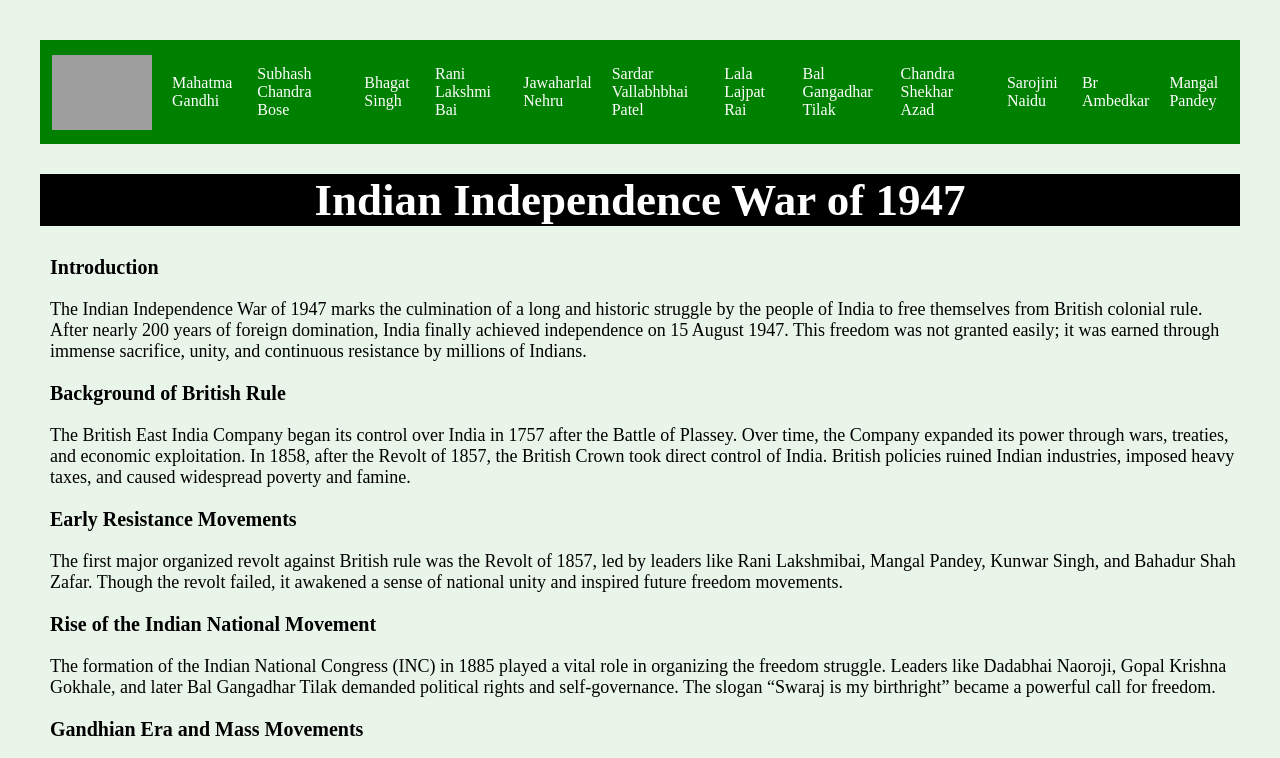
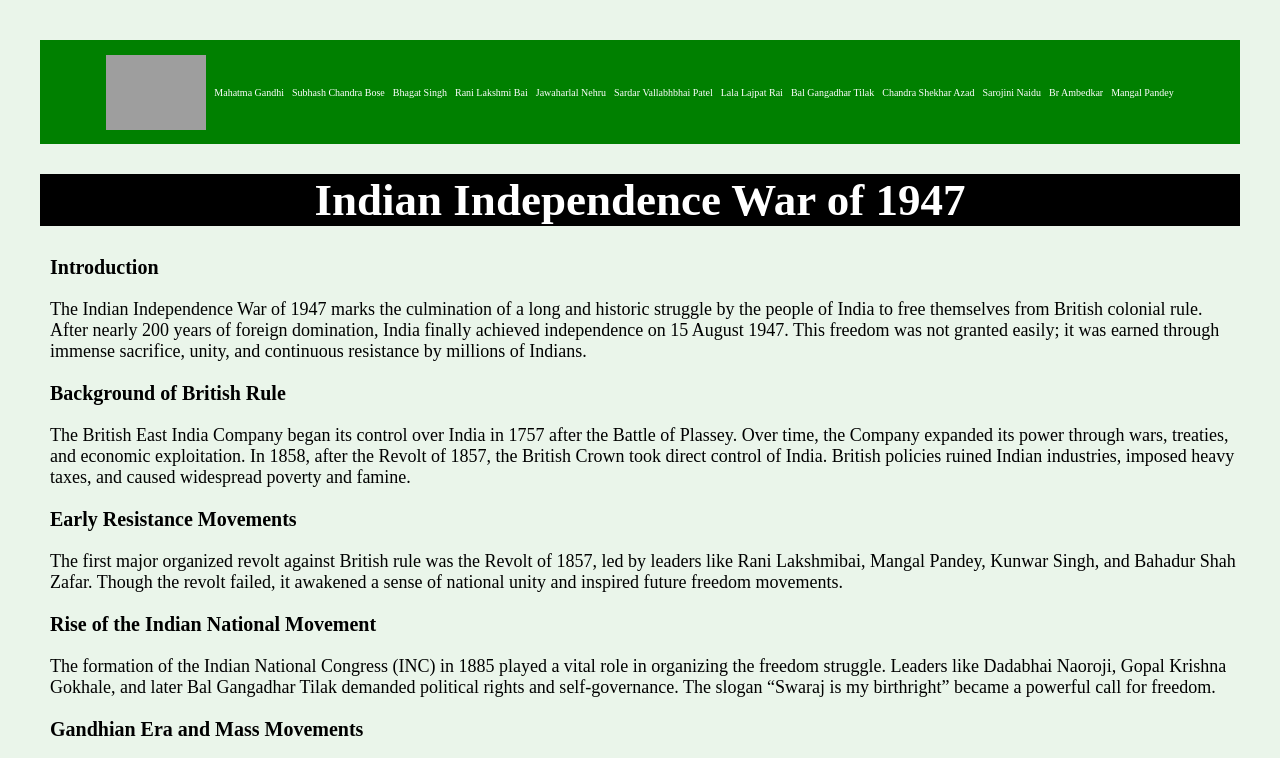
Before and after one commit to nishantkumar97973/Indpendence-project, a plain HTML site: page index.html in a window 1280 px wide. Shown: the top 758 px of the page. Drawn offline with Linux system fonts and the light colour scheme; grey boxes are pictures that could not be loaded.

Commit message:
Refactor CSS styles for layout and design

```diff
--- a/style.css
+++ b/style.css
@@ -14,9 +14,11 @@ nav{
   display: flex;
   justify-content: center;
   align-items: center;
-  gap: 20px;
+  gap: 8px;
   font-family: "Poppins";
   padding: 12px;
+  flex-wrap: wrap;
+  font-size: 10px;
 
 }
 nav li{
@@ -102,6 +104,7 @@ font-family: "Poppins";
 text-align: center;
 font-size: 45px;
 width: 100%;
+
 }
 
 .about h3{
```
